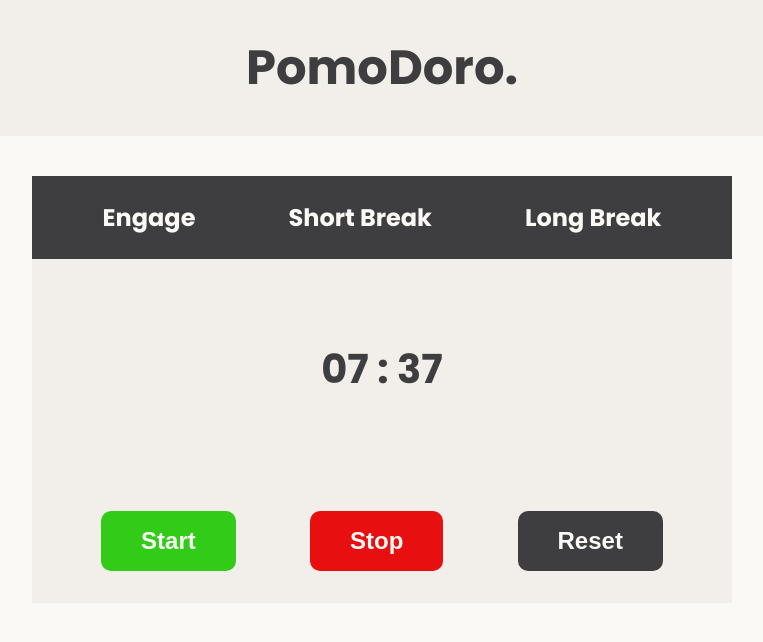
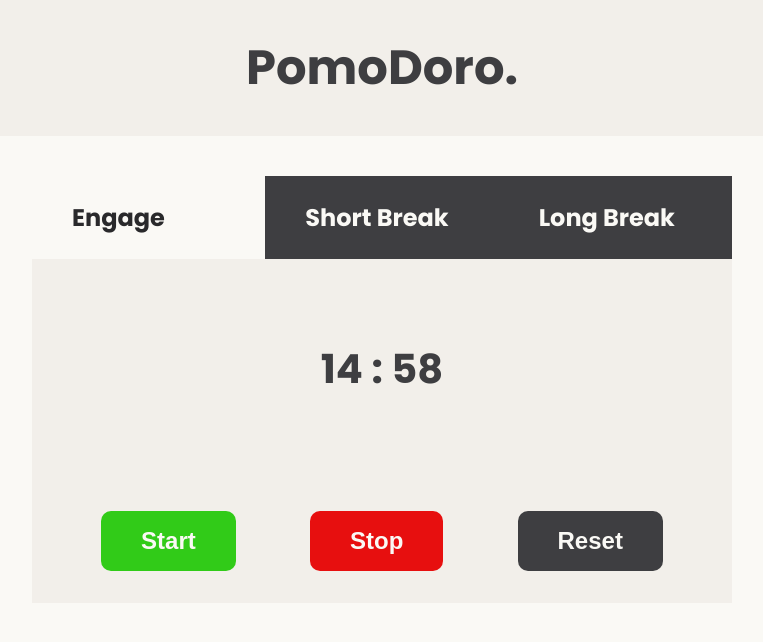
Before and after one commit to Reason2020/PomodoroAppJS, a plain HTML site: page index.html in a window 1280 px wide. Both pictures are taken after a click on the button "Start". Shown: the whole page, without its empty margins (258-1021 px from the left). Drawn offline with Linux system fonts and the light colour scheme.

Commit message:
Engage Functionality Completed

```diff
--- a/app.js
+++ b/app.js
@@ -0,0 +1,60 @@
+window.addEventListener('DOMContentLoaded', event => {
+    const minutesField = document.querySelector('.time--container__minutes');
+    const secondsField = document.querySelector('.time--container__seconds');
+    const startBtn = document.querySelector('.btn--start');
+    const stopBtn = document.querySelector('.btn--stop');
+    const resetBtn = document.querySelector('.btn--reset');
+    const sound = new Audio('/sound.wav');
+
+
+    function displayTime (timeLeft) {
+        let minutesLeft = Math.floor(timeLeft / 60);
+        let secondsLeft = timeLeft % 60;
+        if (minutesLeft >= 10) {
+            minutesField.textContent = `${minutesLeft}`;
+        } else {
+            minutesField.textContent = `0${minutesLeft}`;
+        }
+
+        if (secondsLeft >= 10) {
+            secondsField.textContent = `${secondsLeft}`;
+        } else {
+            secondsField.textContent = `0${secondsLeft}`;
+        }
+    }
+
+    //Initial State
+    let timeLeft = 900;
+    displayTime(timeLeft);
+
+    function initialState() {
+        timeLeft = 900;
+        displayTime(timeLeft);
+    }
+
+    // initialState();
+
+    function startTimer() {
+        timeLeft--
+        displayTime(timeLeft);
+    }
+
+    startBtn.addEventListener('click', event => {
+        const timerId = setInterval(() => {
+            startTimer();
+            if (timeLeft === 0) {
+                sound.play();
+                console.log("Alarm Plays Here...");
+                clearInterval(timerId);
+            }
+        }, 1000);
+
+        stopBtn.addEventListener('click', event => {
+            clearInterval(timerId);
+        });
+
+        resetBtn.addEventListener('click', event => {
+            initialState();
+        })
+    })
+})
--- a/index.html
+++ b/index.html
@@ -6,6 +6,7 @@
     <meta name="viewport" content="width=device-width, initial-scale=1.0">
     <title>Pomodoro Timer - Vanilla JS</title>
     <link rel="stylesheet" href="style.css">
+    <script src="./app.js"></script>
 </head>
 <body>
     <nav class="navbar flex">
@@ -16,7 +17,7 @@
         <div class="container">
             <div class="mini--navmenu">
                 <ul class="mini--navmenu__list">
-                    <li class="mini--navmenu__list__item"><a href="#" class="active--item">Engage</a></li>
+                    <li class="mini--navmenu__list__item active--item"><a href="#">Engage</a></li>
                     <li class="mini--navmenu__list__item"><a href="#">Short Break</a></li>
                     <li class="mini--navmenu__list__item"><a href="#">Long Break</a></li>
                 </ul>
--- a/style.css
+++ b/style.css
@@ -35,12 +35,21 @@ body {
     display: flex;
     justify-content: space-around;
     align-items: center;
-    padding: 1.5rem;
+    /* padding: 1.5rem; */
     background-color: #3e3e41;
 }
 
 .mini--navmenu__list__item {
     list-style: none;
+    /* height: 100%; */
+    /* border: 1px solid red; */
+    padding: 1.5em 2.5em;
+    width: 100%;
+}
+
+.active--item{
+    color: #29292b;
+    background-color: #faf9f5;
 }
 
 a:link {
@@ -48,6 +57,15 @@ a:link {
     color: #faf9f5;
     font-size: 1.5rem;
     font-weight: bold;
+}
+
+.active--item > a:link, .active--item > a:visited {
+    color: #29292b;
+}
+
+a:visited {
+    text-decoration: none;
+    color: #faf9f5;
 }
 
 .time--container {
```
Also changed, not shown: 1 other file.
